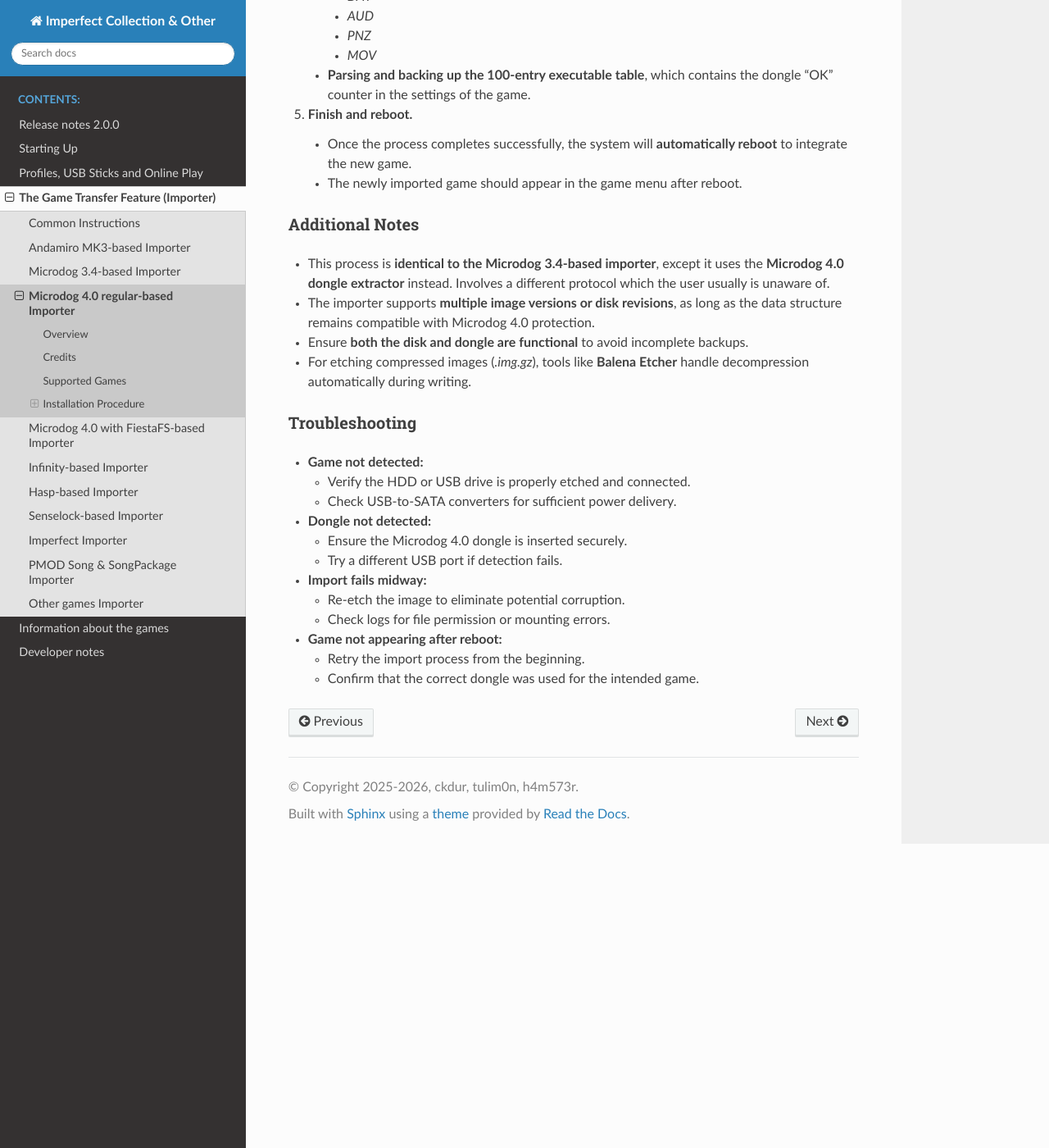
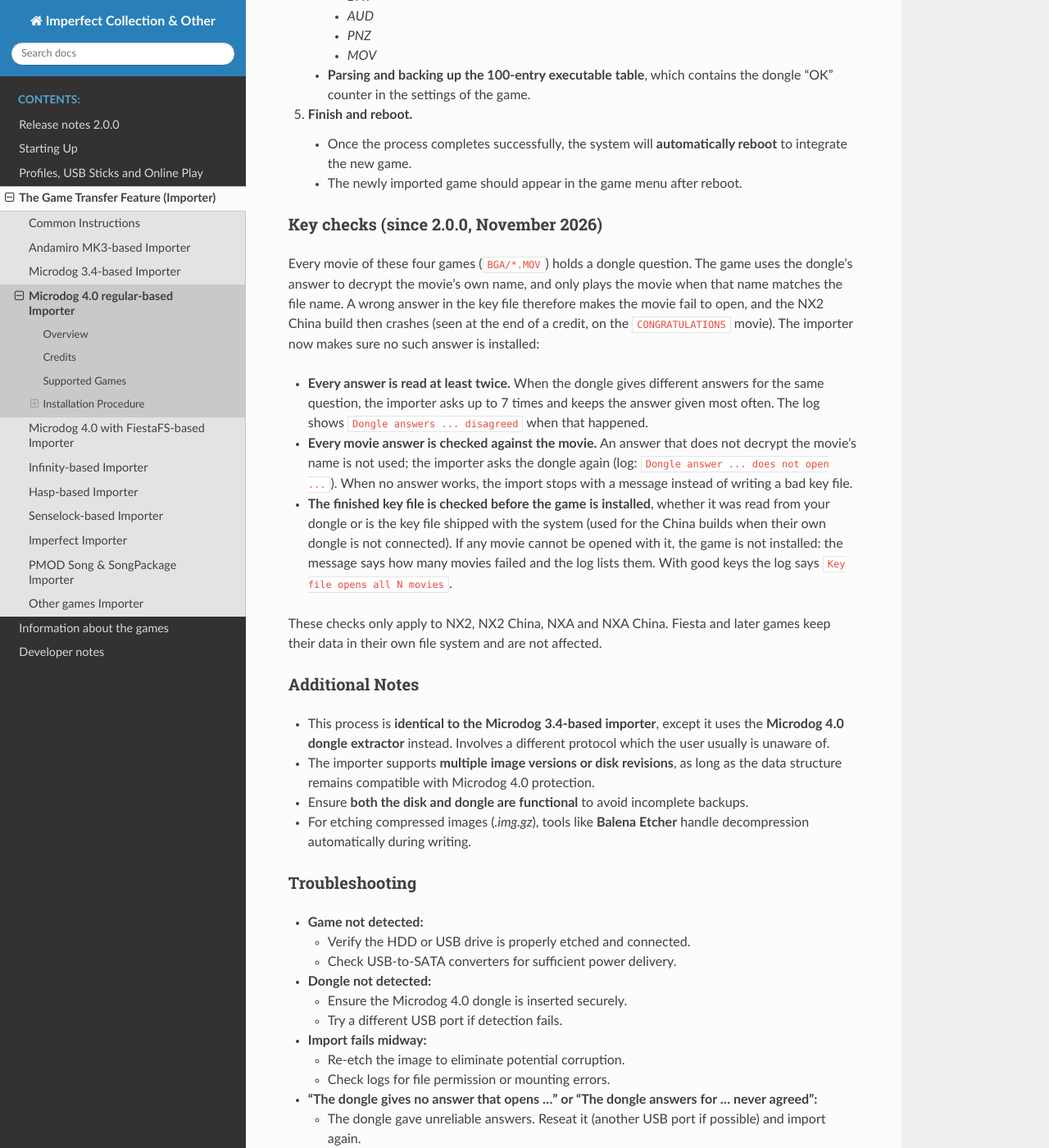
Before and after one commit to ckdur/imperfect-manual, a Sphinx documentation site: the page built from docs/importer/microdog_4_0_single.rst, in a window 1280 px wide and 1400 px high, scrolled down 1725 px. Shown: the whole window at 82% size. Built offline with Sphinx 7.4.7 and the Read the Docs theme 3.1.0, drawn with Linux system fonts in a browser that asks for light colours; some of the changed text lies outside the part shown.

Commit message:
Importer: key checks of the NX2/NXA (and China) import, troubleshooting messages; changelog (NX2 China end-of-credit crash, NXA China missing movie answers)
Co-Authored-By: Claude Opus 5.5 <noreply@anthropic.com>

```diff
--- a/docs/importer/microdog_4_0_single.rst
+++ b/docs/importer/microdog_4_0_single.rst
@@ -90,6 +90,34 @@ Follow these steps to perform an import using the Microdog 4.0 regular-based Imp
 
    - The newly imported game should appear in the game menu after reboot.
 
+Key checks (since 2.0.0, November 2026)
+---------------------------------------
+
+Every movie of these four games (``BGA/*.MOV``) holds a dongle question. The game
+uses the dongle's answer to decrypt the movie's own name, and only plays the movie
+when that name matches the file name. A wrong answer in the key file therefore
+makes the movie fail to open, and the NX2 China build then crashes (seen at the
+end of a credit, on the ``CONGRATULATIONS`` movie). The importer now makes sure no
+such answer is installed:
+
+- **Every answer is read at least twice.** When the dongle gives different answers
+  for the same question, the importer asks up to 7 times and keeps the answer
+  given most often. The log shows ``Dongle answers ... disagreed`` when that
+  happened.
+- **Every movie answer is checked against the movie.** An answer that does not
+  decrypt the movie's name is not used; the importer asks the dongle again (log:
+  ``Dongle answer ... does not open ...``). When no answer works, the import stops
+  with a message instead of writing a bad key file.
+- **The finished key file is checked before the game is installed**, whether it
+  was read from your dongle or is the key file shipped with the system (used for
+  the China builds when their own dongle is not connected). If any movie cannot
+  be opened with it, the game is not installed: the message says how many movies
+  failed and the log lists them. With good keys the log says
+  ``Key file opens all N movies``.
+
+These checks only apply to NX2, NX2 China, NXA and NXA China. Fiesta and later
+games keep their data in their own file system and are not affected.
+
 Additional Notes
 ----------------
 
@@ -122,6 +150,18 @@ Troubleshooting
   - Re-etch the image to eliminate potential corruption.
   - Check logs for file permission or mounting errors.
 
+- **"The dongle gives no answer that opens ..." or "The dongle answers for ...
+  never agreed":**
+
+  - The dongle gave unreliable answers. Reseat it (another USB port if possible)
+    and import again.
+
+- **"The key file ... does not open N of M movies of this game":**
+
+  - With your own dongle connected: reseat it and import again.
+  - Without the dongle (China builds using the shipped key file): the shipped key
+    file does not match your game data. Report it with the importer log.
+
 - **Game not appearing after reboot:**
 
   - Retry the import process from the beginning.
```
Also changed, not shown: docs/changelog.rst (+8 -0 lines).
